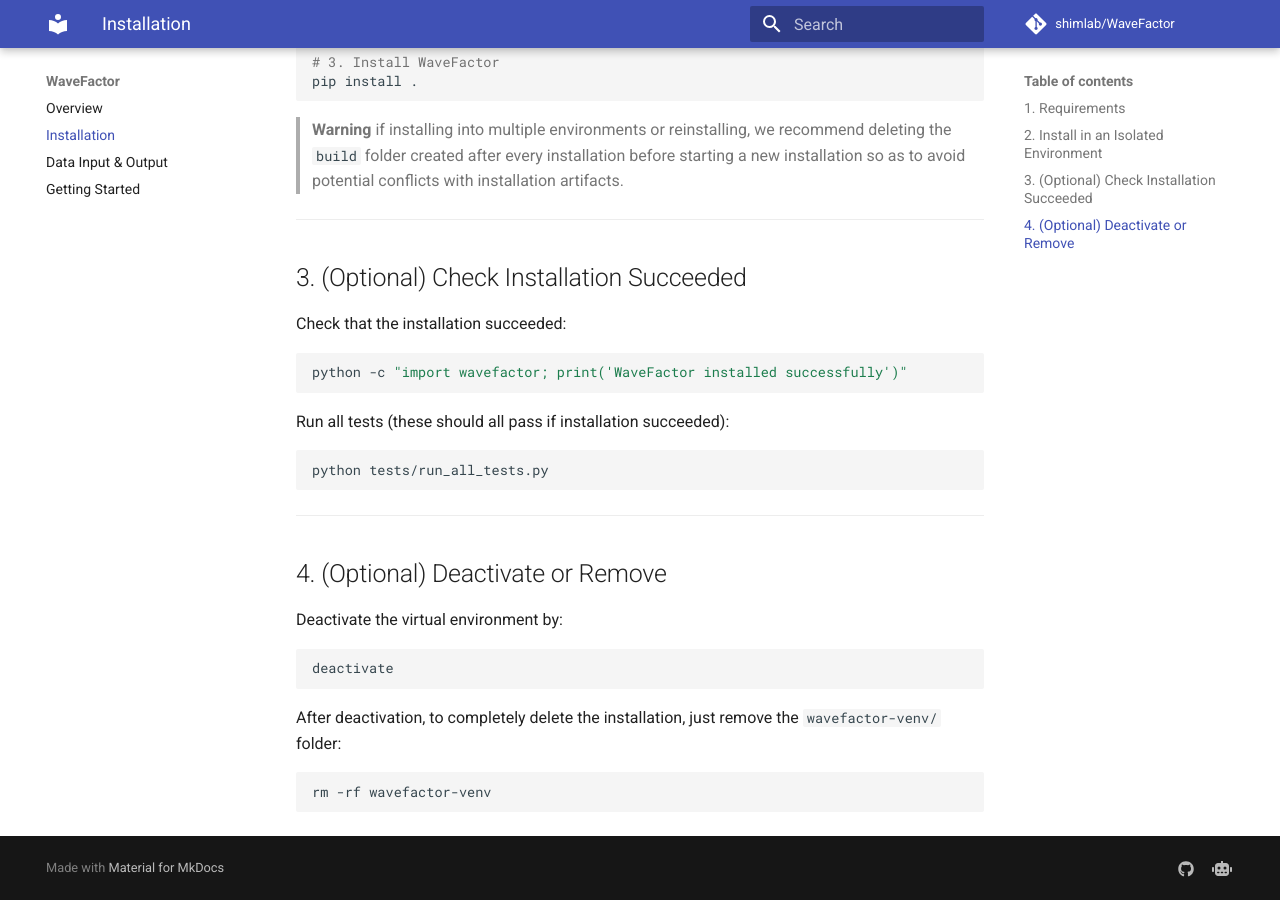
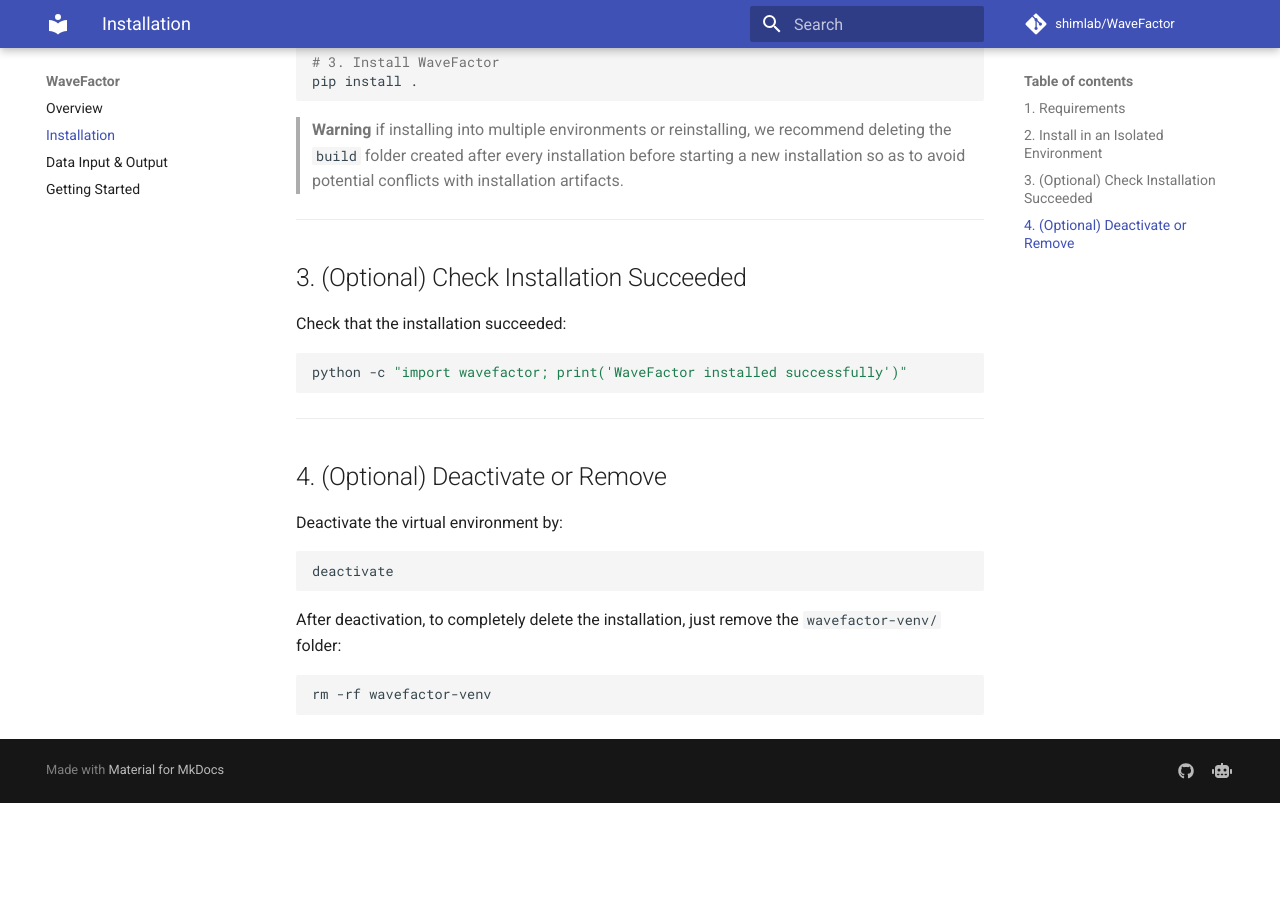
Before and after one commit to shimlab/WaveFactor, an MkDocs documentation site: the page built from docs/installation.md, in a window 1280 px wide and 900 px high, scrolled down 642 px. Built offline with MkDocs 1.6.1 and Material for MkDocs 9.7.7, drawn with Linux system fonts in a browser that asks for light colours; a script that is not in the unit is left out; comment, search, counter and statistics services are not loaded; after the commit the page ends 1445 px from its top, so only the background shows below that.

Commit message:
docs: update installation testing

````diff
--- a/docs/installation.md
+++ b/docs/installation.md
@@ -42,12 +42,6 @@
 python -c "import wavefactor; print('WaveFactor installed successfully')"
 ```
 
-Run all tests (these should all pass if installation succeeded):
-
-```bash
-python tests/run_all_tests.py
-```
-
 ---
 
 ## 4. (Optional) Deactivate or Remove
````
